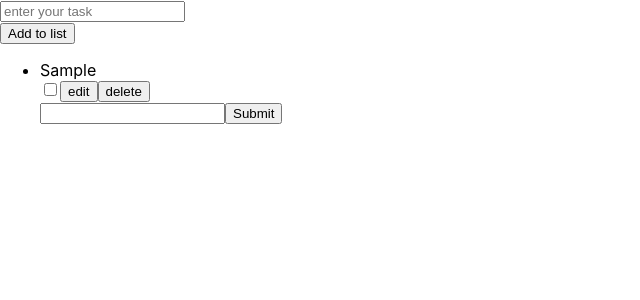
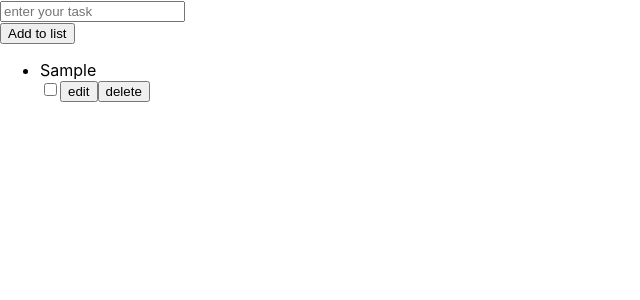
Before and after one commit to ntelio96/to-do-list, a React (Create React App) app: page / in a window 1280 px wide. Both pictures are taken after typing "Sample" into the empty fields and a click on the button "Add to list". Shown: the top 300 px of the page, without its empty margins (0-640 px from the left). Built offline with nearby package versions, Linux system fonts and the light colour scheme.

Commit message:
local storage

```diff
--- a/src/Components/EditList/EditList.jsx
+++ b/src/Components/EditList/EditList.jsx
@@ -10,7 +10,7 @@ function EditList({ editTodoList, setEditText, editText }) {
           value={editText}
           onChange={(e) => setEditText(e.target.value)}
         />
-        <button onClick={editTodoList}>Submit</button>
+        <button onClick={() => editTodoList}>Submit</button>
       </form>
     </div>
   );
--- a/src/Components/ListItem/ListItem.jsx
+++ b/src/Components/ListItem/ListItem.jsx
@@ -3,7 +3,7 @@ import { useState } from "react";
 import EditList from "../EditList/EditList";
 
 function ListItem({
-  createToDo,
+  createTodo,
   deleteItem,
   toggleComplete,
   editTodoList,
@@ -16,30 +16,18 @@ function ListItem({
     <>
       <div className="list__item-container">
         <div className="list__item-list">
-          {createToDo !== [] ? (
+          {createTodo.map((todo) => (
             <ul>
-              {createToDo.map((item) => (
-                <>
-                  <li key={item.id}>{item.item}</li>
-                  <input
-                    type="checkbox"
-                    onChange={() => toggleComplete(item.id)}
-                    checked={item.completed}
-                  />
-                  <button onChange={setEditTodo(item.id)}>edit</button>
-                  <button onClick={() => deleteItem(item)}>delete</button>
-                  {}
-                  <EditList
-                    editTodoList={editTodoList}
-                    setEditText={setEditText}
-                    editText={editText}
-                  />
-                </>
-              ))}
+              <li key={todo.id}>{todo.item}</li>
+              <input
+                type="checkbox"
+                onChange={() => toggleComplete(todo.id)}
+                checked={todo.completed}
+              />
+              <button onChange={() => setEditTodo(todo.id)}>edit</button>
+              <button onClick={() => deleteItem(todo)}>delete</button>
             </ul>
-          ) : (
-            ""
-          )}
+          ))}
         </div>
       </div>
     </>
@@ -47,3 +35,11 @@ function ListItem({
 }
 
 export default ListItem;
+
+{
+  /* <EditList
+  editTodoList={editTodoList}
+  setEditText={setEditText}
+  editText={editText}
+/> */
+}
--- a/src/Components/ToDoList/ToDoList.jsx
+++ b/src/Components/ToDoList/ToDoList.jsx
@@ -5,7 +5,7 @@ import ListItem from "../ListItem/ListItem";
 import "./to-do-list.css";
 
 function ToDoList() {
-  const [createToDo, setcreateToDo] = useState([]);
+  const [createTodo, setCreateTodo] = useState([]);
   const [listItem, setListItem] = useState("");
   const [editTodo, setEditTodo] = useState(null);
   const [editText, setEditText] = useState("");
@@ -15,27 +15,36 @@ function ToDoList() {
     const id = new Date().getTime().toString();
     const newList = { item: listItem, id: id, completed: false };
     if (listItem !== "") {
-      setcreateToDo([...createToDo, newList]);
+      setCreateTodo([...createTodo, newList]);
     } else {
       alert("You have to fill the input field");
     }
     setListItem("");
   };
 
-  // useEffect(() => {
-  //   const saveList = [...createToDo];
-  //   localStorage.setItem("createdList", JSON.stringify(saveList));
-  // }, [createToDo]);
+  useEffect(() => {
+    const temporary = JSON.stringify(createTodo);
+    localStorage.setItem("todos", temporary);
+  }, [createTodo]);
+
+  useEffect(() => {
+    const temporary = localStorage.getItem("todos");
+    const loadedTodos = JSON.parse(temporary);
+
+    if (loadedTodos) {
+      setCreateTodo(loadedTodos);
+    }
+  }, []);
 
   // delete to do out of the list
   const deleteItem = (item) => {
-    setcreateToDo(createToDo.filter((todo) => todo.id !== item.id));
+    setCreateTodo(createTodo.filter((todo) => todo.id !== item.id));
   };
 
   //mark completed tasks checkbox
   const toggleComplete = (id) => {
-    setcreateToDo(
-      [...createToDo].map((todo) => {
+    setCreateTodo(
+      [...createTodo].map((todo) => {
         if (todo.id === id) {
           todo.completed = !todo.completed;
         }
@@ -44,15 +53,15 @@ function ToDoList() {
     );
   };
 
-  // more readable example
+  // more readable example (edit)
   const editTodoList = (id) => {
-    const updatedTodos = [...createToDo].map((todo) => {
+    const updatedTodos = [...createTodo].map((todo) => {
       if (todo.id === id) {
         todo.text = editText;
       }
       return todo;
     });
-    setcreateToDo(updatedTodos);
+    setCreateTodo(updatedTodos);
     setEditTodo(null);
     setEditText("");
   };
@@ -71,7 +80,7 @@ function ToDoList() {
         </div>
         <button onClick={addToList}>Add to list</button>
         <ListItem
-          createToDo={createToDo}
+          createTodo={createTodo}
           deleteItem={deleteItem}
           toggleComplete={toggleComplete}
           editTodoList={editTodoList}
```
